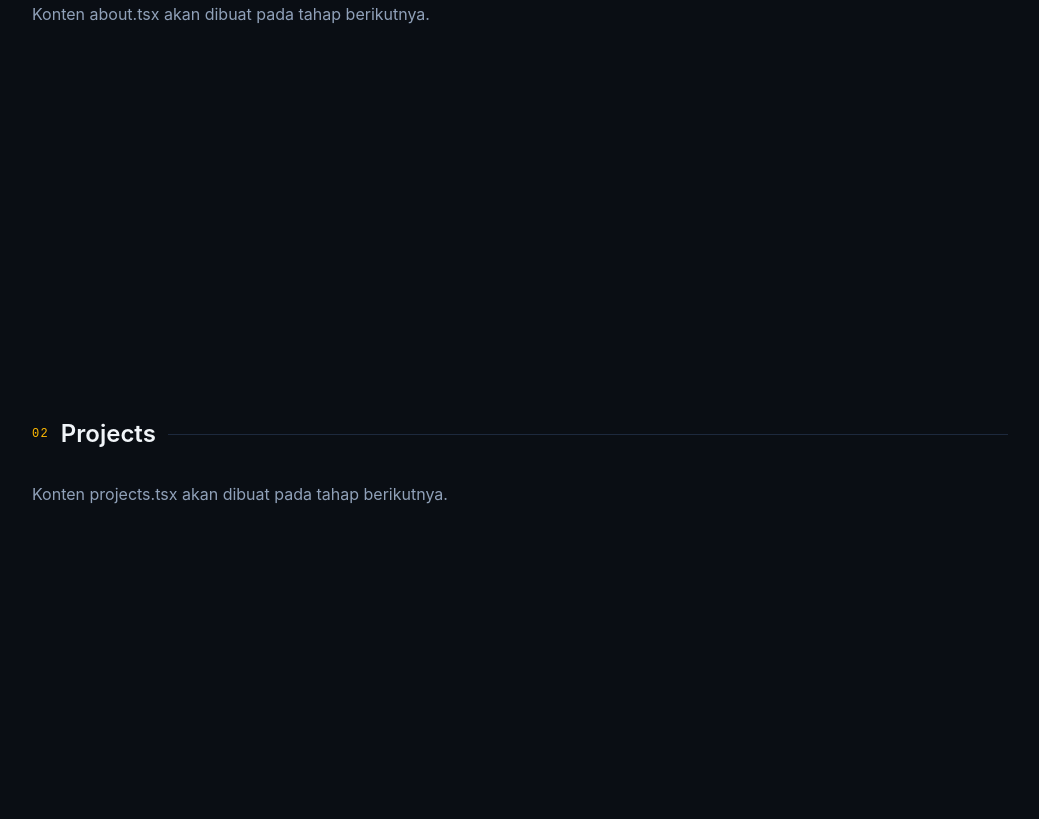
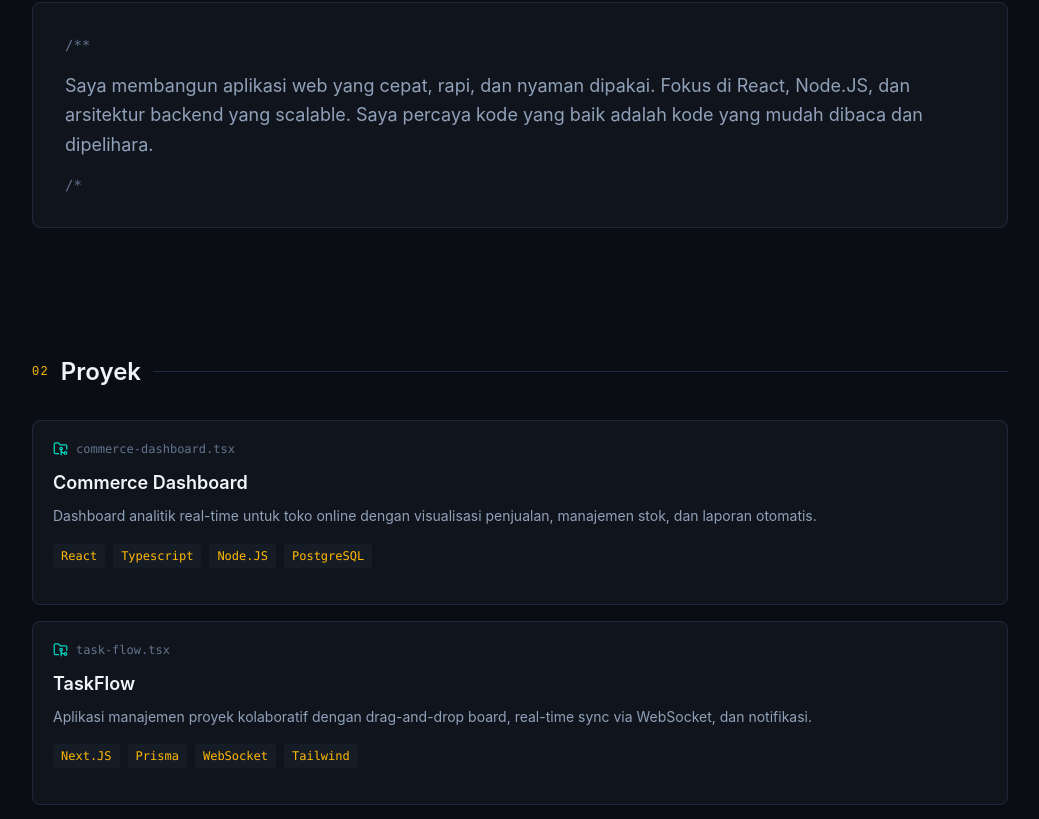
Before and after one commit to MuhHilmi/muhhilmi.github.io, a React (Vite) app: page / in a window 1280 px wide. Shown: the part 884-1703 px from the top of the page, without its empty margins (120-1159 px from the left). Built offline with nearby package versions, Linux system fonts and the light colour scheme.

Commit message:
feat: add AboutSection and ProjectSection components; implement ProjectCard for project display

```diff
--- a/src/App.jsx
+++ b/src/App.jsx
@@ -1,9 +1,11 @@
-
 import { useState } from "react";
 
 import Header from "./components/layout/Header";
 import Hero from "./components/hero/Hero";
 import SectionLabel from "./components/common/SectionLabel";
+
+import AboutSection from "./sections/AboutSection";
+import ProjectSection from "./sections/ProjectSection";
 
 import { NAV_TABS } from "./data/navigation";
 
@@ -19,6 +21,10 @@ function App() {
     });
   }
 
+  const remainingSections = NAV_TABS.filter(
+    (tab) => ~["about", "projects"].includes(tab.id)
+  );
+
   return (
     <div className="min-h-screen bg-[#0A0E14] text-slate-100">
       <Header
@@ -27,14 +33,16 @@ function App() {
       />
       <main className="mx-auto max-w-5xl px-4 sm:px-6">
         <Hero />
-        {NAV_TABS.map((tab, index) => (
+        <AboutSection />
+        <ProjectSection />
+        {remainingSections.map((tab, index) => (
           <section
             key={tab.id}
             id={tab.id}
             className="min-h-[60vh] scroll-mt-16 py-16"
           >
             <SectionLabel
-              index={String(index + 1).padStart(2, "0")}
+              index={String(index + 3).padStart(2, "0")}
               title={tab.id.charAt(0).toUpperCase() + tab.id.slice(1)}
             />
             <p className="text-slate-400">
--- /dev/null
+++ b/src/components/projects/ProjectCard.jsx
@@ -0,0 +1,63 @@
+import { FolderGit2, ExternalLink, GitCompare } from "lucide-react";
+
+function ProjectCard({ project }) {
+    return (
+        <article className="mb-4 group flex flex-col rounded-lg border border-slate-800 bg-[#10151D] p-5 transition-colors hover:border-slate-600">
+            {/* Nama File */}
+            <div className="mb-3 flex items-center gap-2">
+                <FolderGit2
+                    size={15}
+                    className="text-teal-400"
+                />
+                <span className="font-mono text-xs text-slate-500">
+                    {project.file}
+                </span>
+            </div>
+            {/* Judul dan deskripsi */}
+            <h3 className="mb-2 text-lg font-semibold text-slate-100">
+                {project.title}
+            </h3>
+            <p className="mb-4 flex-1 text-sm leading-relaxed text-slate-400">
+                {project.description}
+            </p>
+            {/* Daftar teknologi */}
+            <div className="mb-4 flex flex-wrap gap-2">
+                {project.stack.map((tech) => (
+                    <span
+                        key={tech}
+                        className="rounded bg-[#161C26] px-2 py-1 font-mono text-xs text-amber-400"
+                    >
+                        {tech}
+                    </span>
+                ))}
+            </div>
+            {/* Tautan Proyek */}
+            <div className="flex gap-4 font-mono text-sm">
+                {project.demo && project.demo !== "#" && (
+                    <a
+                        href={project.demo}
+                        target="_blank"
+                        rel="noopener noreferrer"
+                        className="flex items-center gap-1 text-teal-400 hover:opacity-80"
+                    >
+                        <ExternalLink size={13} />
+                        Demo
+                    </a>
+                )}
+                {project.repo && project.repo !== "#" && (
+                    <a
+                        href={project.repo}
+                        target="_blank"
+                        rel="noopener noreferrer"
+                        className="flex items-center gap-1 text-slate-400 hover:opacity-80"
+                    >
+                        <GitCompare size={13} />
+                        Kode
+                    </a>
+                )}
+            </div>
+        </article>
+    );
+}
+
+export default ProjectCard;
--- a/src/data/portfolio.js
+++ b/src/data/portfolio.js
@@ -12,3 +12,42 @@ export const PROFILE = {
     cvUrl: "",
     portfolioPdfUrl: "",
 };
+
+export const PROJECT = [
+    {
+        id: 1,
+        file: "commerce-dashboard.tsx",
+        title: "Commerce Dashboard",
+        description: "Dashboard analitik real-time untuk toko online dengan visualisasi penjualan, manajemen stok, dan laporan otomatis.",
+        stack: ["React", "Typescript", "Node.JS", "PostgreSQL"],
+        demo: "#",
+        repo: "#",
+    },
+    {
+        id: 2,
+        file: "task-flow.tsx",
+        title: "TaskFlow",
+        description: "Aplikasi manajemen proyek kolaboratif dengan drag-and-drop board, real-time sync via WebSocket, dan notifikasi.",
+        stack: ["Next.JS", "Prisma", "WebSocket", "Tailwind"],
+        demo: "#",
+        repo: "#",
+    },
+    {
+        id: 3,
+        file: "api-gateway.ts",
+        title: "API Gateway Service",
+        description: "Layanan gateway untuk microservices dengan rate limiting, autentikasi terpusat, dan logging terstruktur.",
+        stack: ["Node.JS", "Redis", "Docker", "Express"],
+        demo: "#",
+        repo: "#",
+    },
+    {
+        id: 4,
+        file: "booking-app.blade.php",
+        title: "Aplikasi Sistem Booking",
+        description: "Aplikasi Sistem Booking Lapang yang dibuat untuk mempermudah dalam melakukan booking lapang tanpa perlu konfirmasi ke pihak lapang.",
+        stack: ["Laravel", "Blade", "MySQL"],
+        demo: "#",
+        repo: "#",
+    },
+];
--- /dev/null
+++ b/src/sections/AboutSection.jsx
@@ -0,0 +1,28 @@
+import SectionLabel from "../components/common/SectionLabel";
+import { PROFILE } from "../data/portfolio";
+
+function AboutSection() {
+    return (
+        <section
+            id="about"
+            className="scroll-mt-16 py-16"
+        >
+            <SectionLabel index="01" title="Tentang" />
+            <div className="rounded-lg border border-slate-800 bg-[#10151D] p-6 sm:p-8">
+                <p className="mb-4 font-mono text-sm text-slate-500">
+                    {"/**"}
+                </p>
+                <p className="text-base leading-relaxed text-slate-400 sm:text-lg">
+                    {PROFILE.bio}
+                    {" "}
+                    Saya percaya kode yang baik adalah kode yang mudah dibaca dan dipelihara.
+                </p>
+                <p className="mt-4 font-mono text-sm text-slate-500">
+                    {"/*"}
+                </p>
+            </div>
+        </section>
+    );
+}
+
+export default AboutSection;
--- /dev/null
+++ b/src/sections/ProjectSection.jsx
@@ -0,0 +1,25 @@
+import SectionLabel from "../components/common/SectionLabel";
+import ProjectCard from "../components/projects/ProjectCard";
+
+import { PROJECT } from "../data/portfolio";
+
+function ProjectSection() {
+    return (
+        <section
+            id="projects"
+            className="scroll-mt-16 py-16"
+        >
+            <SectionLabel index="02" title="Proyek" />
+            <div className="grip gap-5 sm:grid-cols-2">
+                {PROJECT.map((project) => (
+                    <ProjectCard
+                        key={project.id}
+                        project={project}
+                    />
+                ))}
+            </div>
+        </section>
+    );
+}
+
+export default ProjectSection;
```
